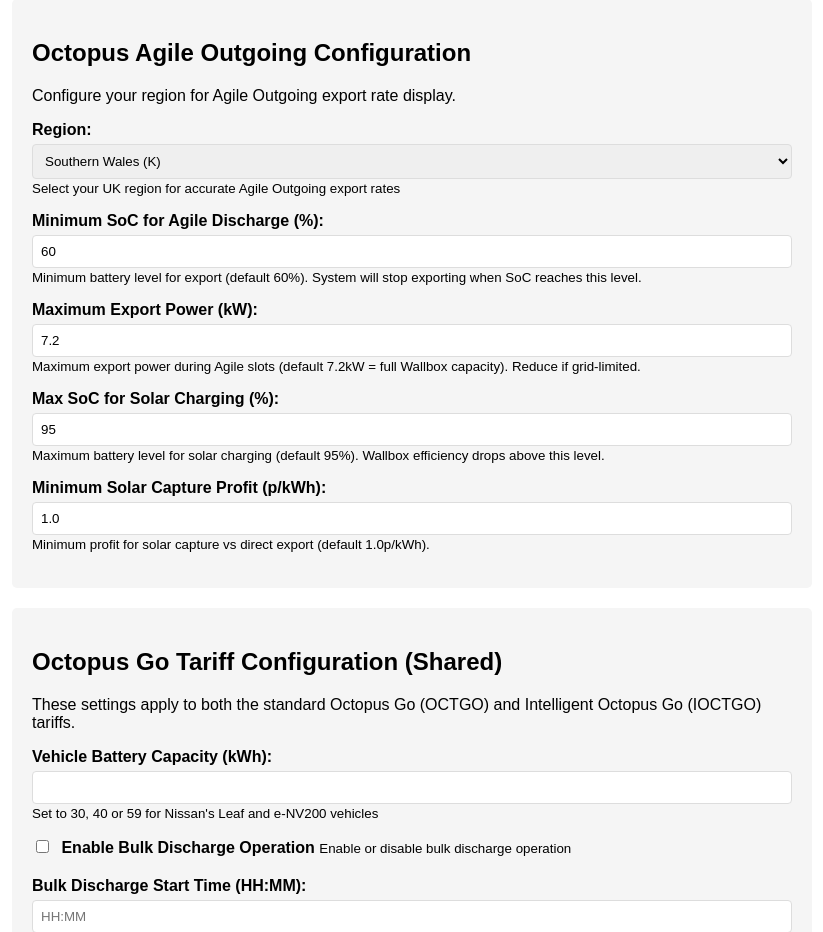
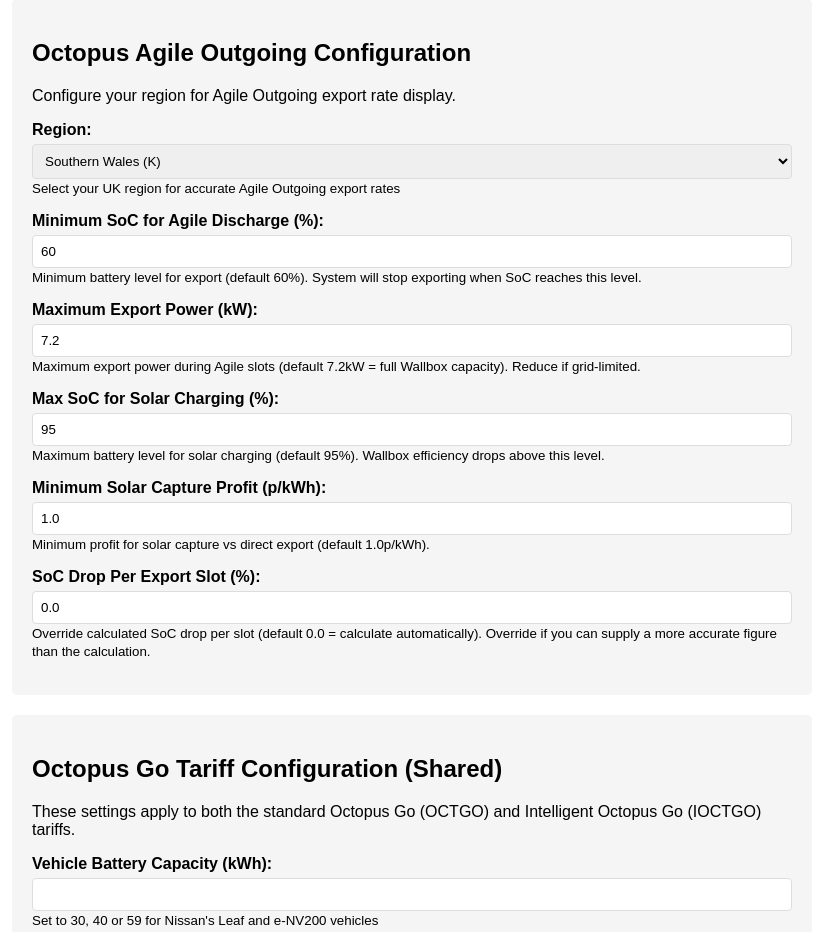
Before and after one commit to robynrox/evse-controller, a Flask app: template src/evse_controller/templates/config.html in a window 1280 px wide. Shown: the part 2301-3233 px from the top of the page, without its empty margins (228-1051 px from the left). Run offline with Flask 3, Linux system fonts and the light colour scheme; the template is opened without the code that fills it, so the values that code supplies are empty; parts of the project's set-up code (start-up, migrations or seed data) failed here and were passed over.

Commit message:
Override for %SoC drop per slot added.

```diff
--- a/src/evse_controller/app.py
+++ b/src/evse_controller/app.py
@@ -380,6 +380,7 @@ def config_page():
             config.OCTOPUS_REGION = request.form.get('octopus[region]', 'K')
             config.MAX_CHARGE_PERCENT_FROM_SOLAR = float(request.form.get('tariffs.ioctgo[max_charge_percent_from_solar]', 95))
             config.SOLAR_CAPTURE_MIN_PROFIT_P = float(request.form.get('tariffs.ioctgo[solar_capture_min_profit_p]', 1.0))
+            config.SOC_DROP_PER_EXPORT_SLOT = float(request.form.get('tariffs.ioctgo[soc_drop_per_export_slot]', 0.0))
 
             # Handle channel configuration for both devices
             devices = ['primary']
--- a/src/evse_controller/templates/config.html
+++ b/src/evse_controller/templates/config.html
@@ -398,6 +398,12 @@
                    value="{{ config.get('tariffs', {}).get('ioctgo', {}).get('solar_capture_min_profit_p', 1.0) }}" min="0" max="10" step="0.1">
             <small>Minimum profit for solar capture vs direct export (default 1.0p/kWh).</small>
         </div>
+        <div class="form-group">
+            <label for="soc_drop_per_export_slot">SoC Drop Per Export Slot (%):</label>
+            <input type="number" id="soc_drop_per_export_slot" name="tariffs.ioctgo[soc_drop_per_export_slot]"
+                   value="{{ config.get('tariffs', {}).get('ioctgo', {}).get('soc_drop_per_export_slot', 0.0) }}" min="0" max="10" step="0.1">
+            <small>Override calculated SoC drop per slot (default 0.0 = calculate automatically). Override if you can supply a more accurate figure than the calculation.</small>
+        </div>
     </div>
     <div class="config-section">
         <h2>Octopus Go Tariff Configuration (Shared)</h2>
```
Also changed, not shown: src/evse_controller/tariffs/octopus/ioctgo_with_agile_outgoing.py (+6 -2 lines), src/evse_controller/utils/config.py (+8 -0 lines).
